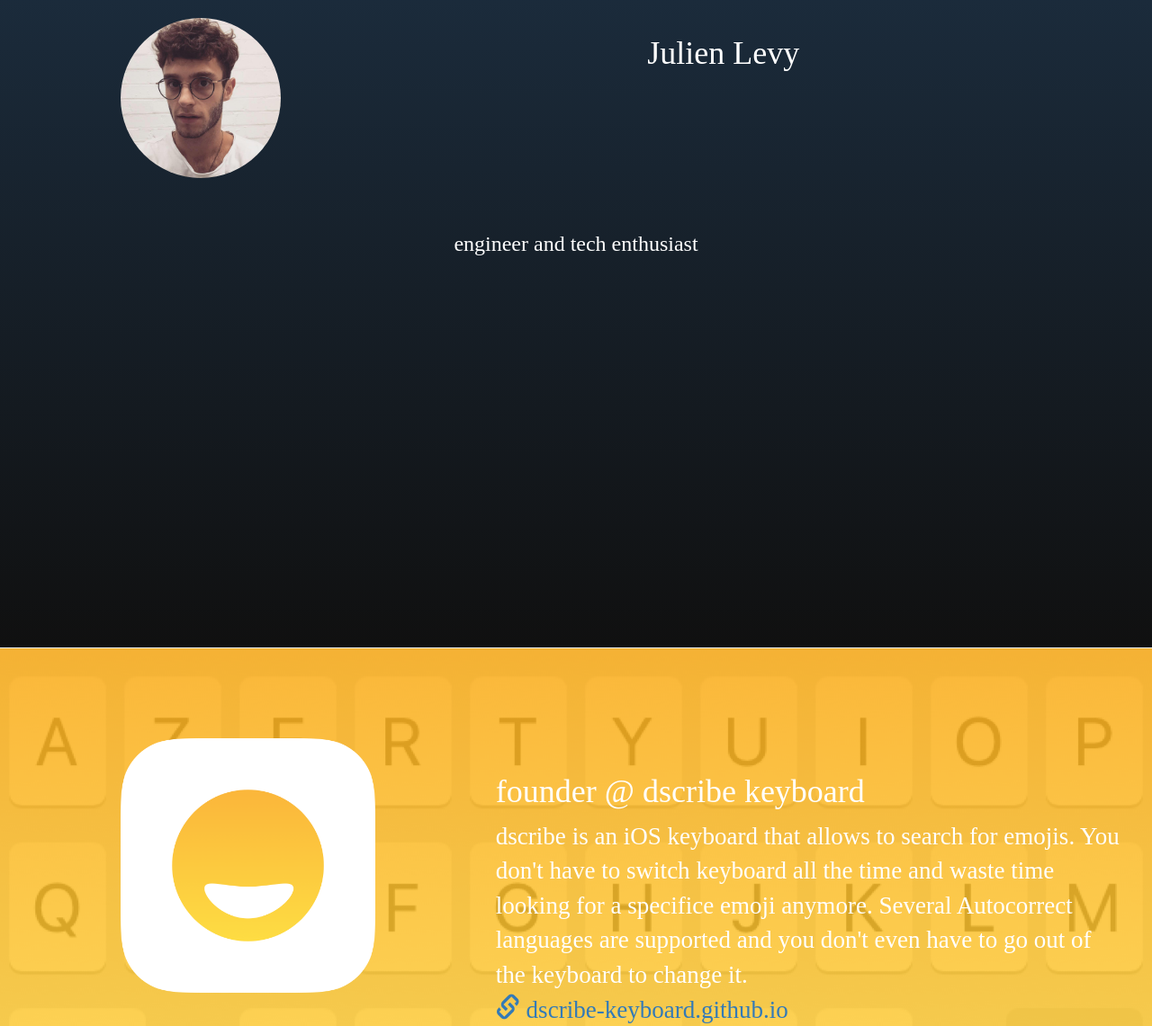
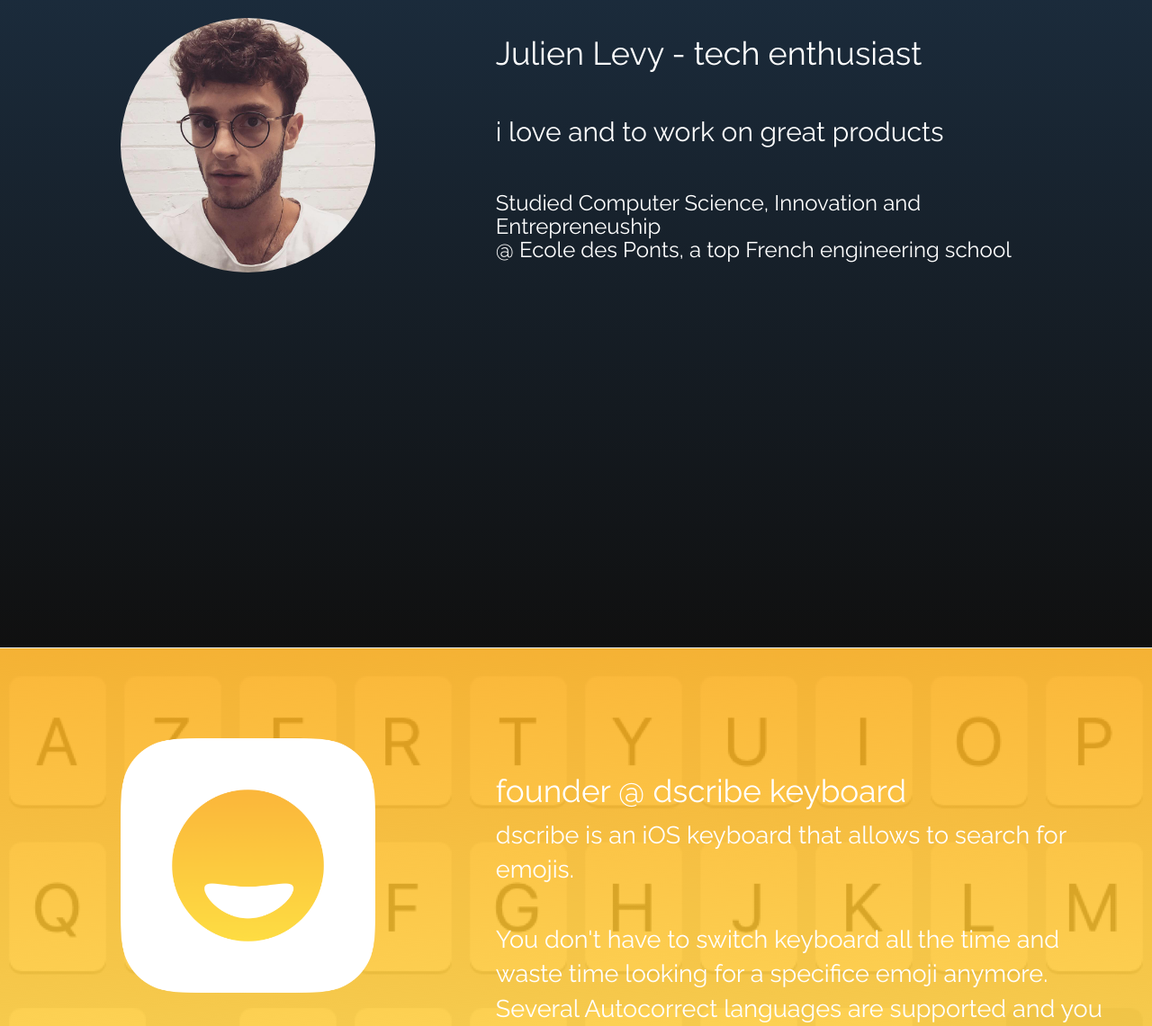
Before and after one commit to julienlevy/julienlevy.github.io, a plain HTML site: page index.html in a window 1280 px wide. Shown: the part 80-1221 px from the top of the page at 90% size. Drawn offline with Linux system fonts and the light colour scheme; a script that the page names is missing.

Commit message:
Updated header

```diff
--- a/css/styles.css
+++ b/css/styles.css
@@ -1,10 +1,9 @@
 @font-face {
-    font-family: Futura;
+    font-family: Montserrat;
 }
 
 html, body {
-  font-family: Futura;
-  font-size: 1.3em;
+  font-family: 'Raleway', sans-serif;  font-size: 1.3em;
   font-weight: 100;
   padding: 0;
   margin: 0;
@@ -26,20 +25,22 @@
 }
 
 .homepage-wrapper {
+  font-family: 'Raleway', sans-serif;  font-size: 1.3em;
   position: fixed;
   top: 100px;
   width: 100%;
   z-index: 2;
 }
 
-.homepage .summary {
+.homepage .summary,
+.homepage .small-summary {
   margin-top: 50px;
 }
 
 .homepage .name,
 .homepage .summary,
 .homepage .small-summary {
-  text-align: center;
+  text-align: left;
 }
 
 .presentation {
@@ -67,7 +68,9 @@
   position: relative;
   z-index: 3;
 }
-
+.project-title {
+  font-family: 'Raleway', sans-serif;  font-size: 1.3em;
+}
 .project {
   border-radius: 3px;
   padding-top: 20px;
--- a/index.html
+++ b/index.html
@@ -8,6 +8,7 @@
 
     <link rel="stylesheet" href="bower_components/bootstrap/dist/css/bootstrap.min.css">
     <link rel="stylesheet" href="css/styles.css">
+    <link href='https://fonts.googleapis.com/css?family=Montserrat|Raleway' rel='stylesheet' type='text/css'>
     <!--[if lt IE 9]>
     <script src="http://html5shiv.googlecode.com/svn/trunk/html5.js"></script>
     <![endif]-->
@@ -26,11 +27,16 @@
 <body>
     <div class="homepage">
         <div class="homepage-wrapper container-fluid">
-            <div class="col-md-2 col-md-offset-1 profile-wrapper">
+            <div class="col-md-3 col-md-offset-1 profile-wrapper">
                 <img class="col-xs-12 profile-photo" src="images/profile.jpg"/>
             </div>
-            <h1 class="row name">Julien Levy</h1>
-            <h3 class="col-md-6 col-md-offset-3 summary">engineer and tech enthusiast</h3>
+            <div class="col-md-6 col-md-offset-1">
+              <h1 class="name">Julien Levy - tech enthusiast</h1>
+              <h2 class="summary">i love and to work on great products</h2>
+              <h3 class="small-summary">Studied Computer Science, Innovation and Entrepreneuship
+                </br>@ Ecole des Ponts, a top French engineering school
+              </h3>
+            </div>
         </div>
     </div>
 
@@ -40,7 +46,7 @@
         <h1 class="project-title">
           founder @ dscribe keyboard
         </h1>
-        dscribe is an iOS keyboard that allows to search for emojis.
+        dscribe is an iOS keyboard that allows to search for emojis.</br></br>
         You don't have to switch keyboard all the time and waste time looking for a specifice emoji anymore.
         Several Autocorrect languages are supported and you don't even have to go out of the keyboard to change it.<br/>
         <a href="http://dscribe-keyboard.github.io/"><i class="glyphicon glyphicon-link"></i> dscribe-keyboard.github.io</a><br/><br/><br/>
@@ -61,7 +67,7 @@
       <img class="project-image col-md-3 col-md-offset-1 col-xs-12" src="images/theodo-logo.png"/>
       <div class="col-md-7 col-md-offset-1 project-description">
         <h1 class="project-title">
-          devOps @ Theodo
+          devOps @ Theodo - London
         </h1>
         <p>I was an Agile web developer at Theodo for 6 months.</p>
         <p>Using in the Scrum method with 1 week iterations.</p>
```
